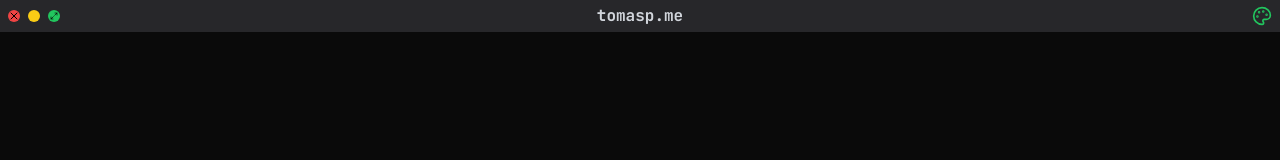
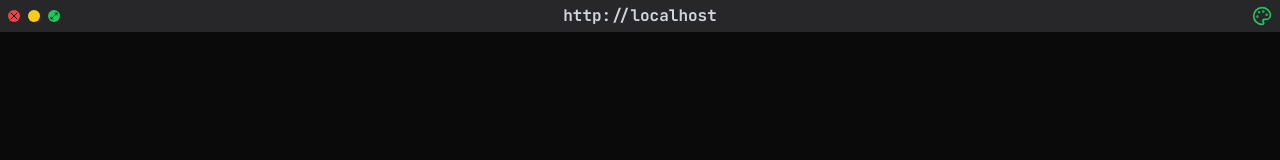
Before and after one commit to TomasPalsson/TerminalWebsite, a React (Vite) app: page / in a window 1280 px wide. Shown: the top 160 px of the page. Built offline with nearby package versions, Linux system fonts and the light colour scheme; a web font is replaced by a local one.

Commit message:
Update MacBar.tsx
Include the other domains

```diff
--- a/src/components/MacBar.tsx
+++ b/src/components/MacBar.tsx
@@ -53,9 +53,9 @@ export default function MacBar({ fullscreenRef }: MacBarProps) {
         )}
       </button>
 
-      <span className="absolute font-mono font-bold text-gray-300 -translate-x-1/2 left-1/2">
-        tomasp.me
-      </span>
+    <span className="absolute font-mono font-bold text-gray-300 -translate-x-1/2 left-1/2">
+      {window.location.origin}
+    </span>
 
       <div className="ml-auto">
         <ColorWheel />
```
